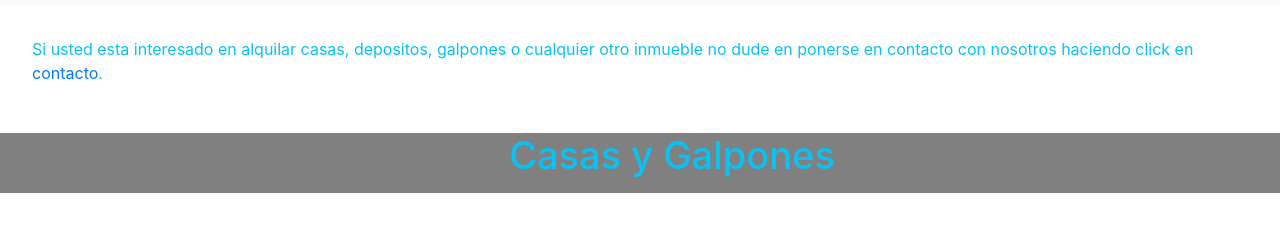
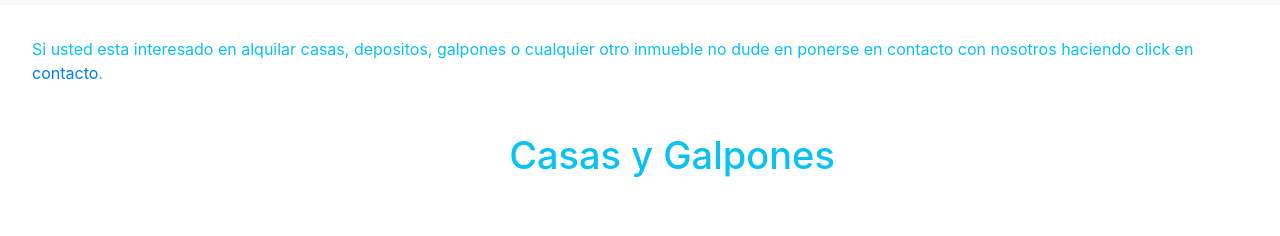
Before and after one commit to juantaka90/Proyecto-Inmobiliaria, a plain HTML site: page alquileres.html in a window 1280 px wide. Shown: the part 455-691 px from the top of the page. Drawn offline with nearby package versions, Linux system fonts and the light colour scheme; a web font is replaced by a local one.

Commit message:
se le quito el color de fondo al titulo casas y galpones, seccion alquileres

```diff
--- a/estilos.scss
+++ b/estilos.scss
@@ -114,7 +114,7 @@ p {
 
 .bloque__1{
     text-align: center;
-    background-color: $color1;
+    // background-color: $color1;
     width: ($porcentaje1) - ($porcentaje2)+55%;
     height: $height/2.5;
     font-size: $large;
```
Also changed, not shown: estilos.css, 1 other file.
